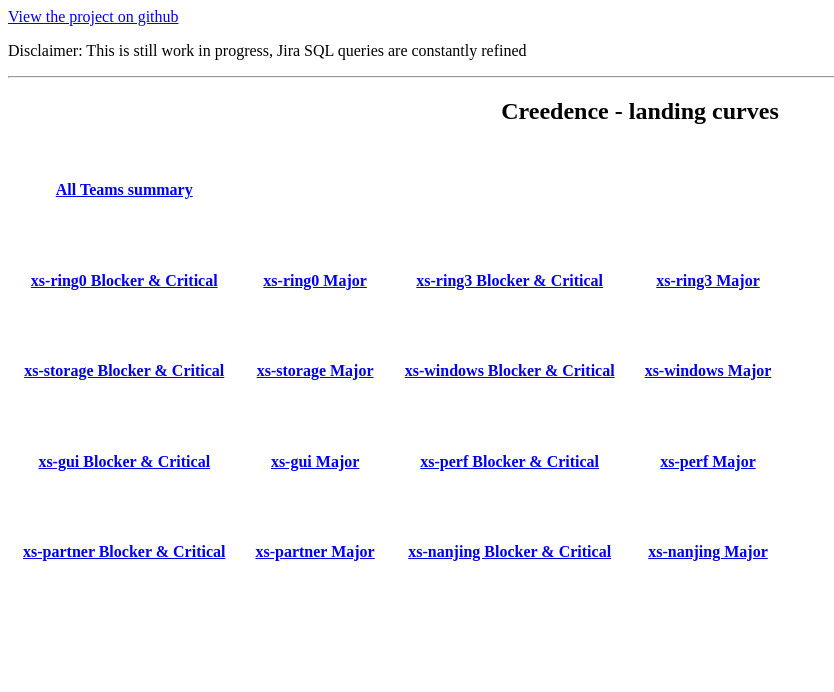
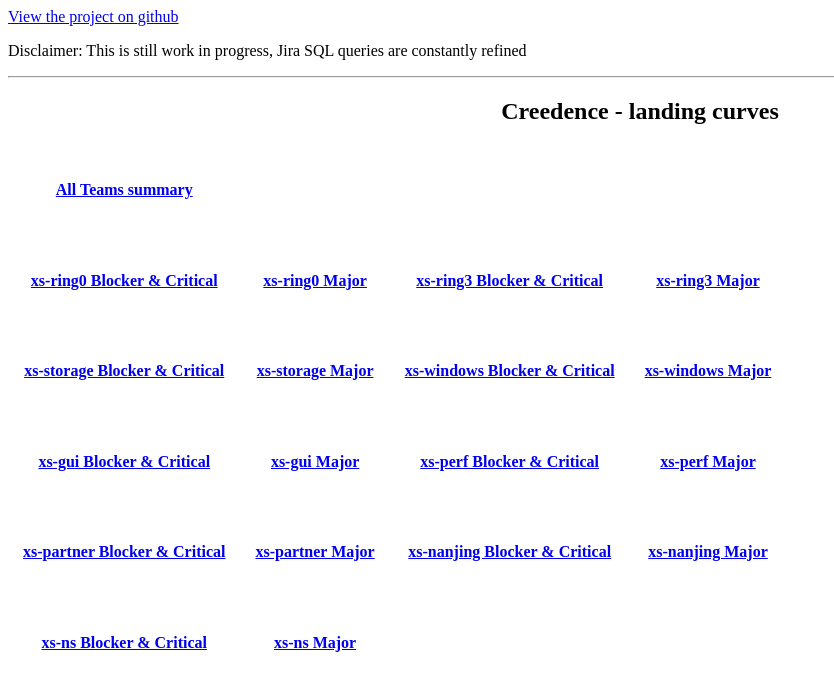
Before and after one commit to philippegabriel/jira, a plain HTML site: page projectTrend/index.html in a window 1280 px wide. Shown: the whole page, without its empty margins (0-834 px from the left). Drawn offline with Linux system fonts and the light colour scheme.

Commit message:
added xs-ns team to index.html

```diff
--- a/projectTrend/index.html
+++ b/projectTrend/index.html
@@ -88,6 +88,15 @@ td {padding:15px;}
 </td>
 </tr>
 
+<tr>
+<td>
+<a href="csv/xs-ns.Blocker,Critical.report.csv"><h4>xs-ns Blocker & Critical</h4></a>
+</td>
+<td>
+<a href="csv/xs-ns.Major.report.csv"><h4>xs-ns Major</h4></a>
+</td>
+</tr>
+
 </table>
 </body>
 </html>
```
